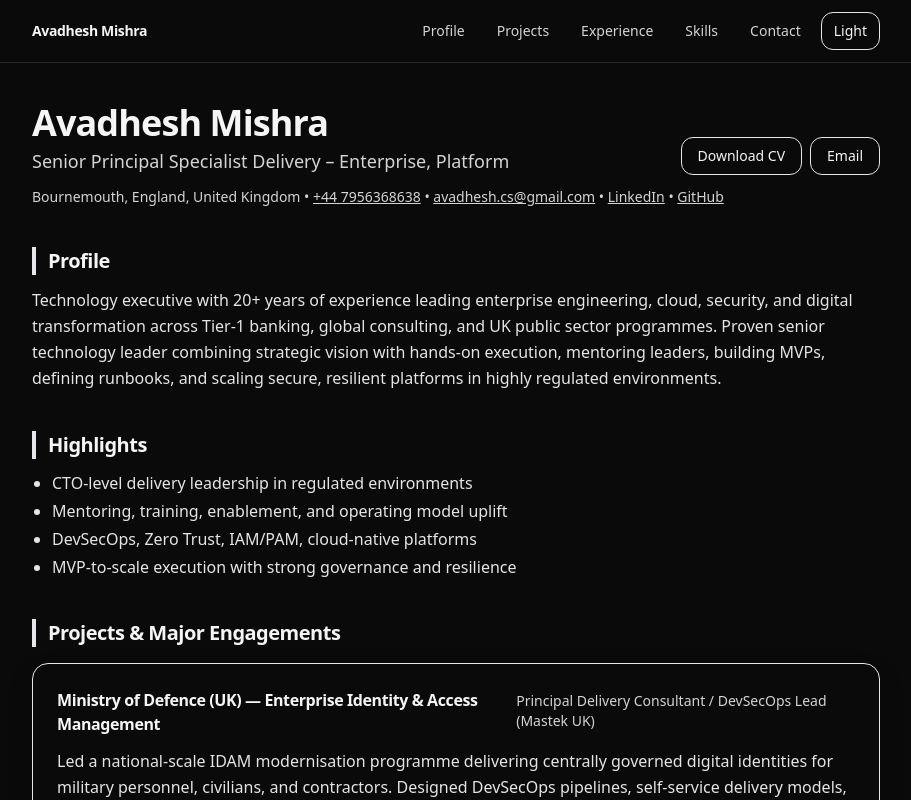
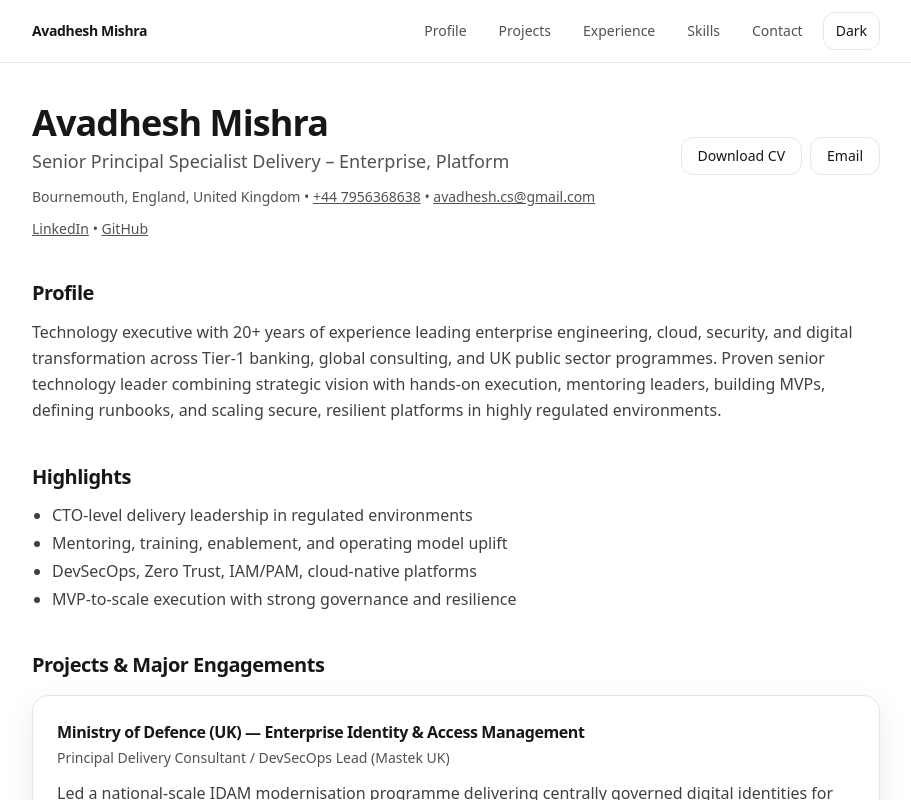
Before and after one commit to avi202020/avadheshmishra-portfolio, a Next.js app: page / in a window 1280 px wide. Shown: the top 800 px of the page, without its empty margins (184-1095 px from the left). Built offline with nearby package versions, Linux system fonts and the light colour scheme.

Commit message:
Add files via upload

```diff
--- a/src/components/Badge.tsx
+++ b/src/components/Badge.tsx
@@ -1,6 +1,6 @@
 export function Badge({ children }: { children: React.ReactNode }) {
   return (
-    <span className="inline-flex items-center rounded-full border px-3 py-1 text-sm text-neutral-700 dark:text-neutral-200">
+    <span className="inline-flex items-center rounded-full border bg-white px-3 py-1 text-sm text-neutral-700 dark:bg-neutral-950 dark:text-neutral-200">
       {children}
     </span>
   );
--- a/src/components/Header.tsx
+++ b/src/components/Header.tsx
@@ -29,7 +29,7 @@ export function Header() {
         </div>
       </div>
 
-<p className="text-sm text-neutral-600 dark:text-neutral-300 print:hidden">
+      <p className="text-sm text-neutral-600 dark:text-neutral-300">
         {resume.location} •{" "}
         <a className="underline" href={`tel:${resume.phone}`}>
           {resume.phone}
@@ -37,27 +37,18 @@ export function Header() {
         •{" "}
         <a className="underline" href={`mailto:${resume.email}`}>
           {resume.email}
-  </a>{" "}
-  •{" "}
-  <a
-    className="underline"
-    href={resume.linkedin}
-    target="_blank"
-    rel="noreferrer"
-  >
+        </a>
+      </p>
+
+      <p className="text-sm text-neutral-600 dark:text-neutral-300 print:hidden">
+        <a className="underline" href={resume.linkedin} target="_blank" rel="noreferrer">
           LinkedIn
         </a>{" "}
         •{" "}
-  <a
-    className="underline"
-    href={resume.github}
-    target="_blank"
-    rel="noreferrer"
-  >
+        <a className="underline" href={resume.github} target="_blank" rel="noreferrer">
           GitHub
         </a>
       </p>
-
     </header>
   );
 }
--- a/src/components/Navbar.tsx
+++ b/src/components/Navbar.tsx
@@ -10,19 +10,18 @@ const links = [
 
 export function Navbar() {
   return (
-    <div className="sticky top-0 z-50 border-b border-neutral-800 bg-neutral-950/80 backdrop-blur print:hidden">
+    <div className="sticky top-0 z-50 border-b bg-white/80 backdrop-blur dark:bg-neutral-950/80 print:hidden">
       <nav className="mx-auto flex max-w-4xl items-center justify-between px-6 py-3">
         <a href="#top" className="text-sm font-semibold tracking-tight">
           Avadhesh Mishra
         </a>
-
         <div className="flex items-center gap-2">
           <div className="hidden gap-2 sm:flex">
             {links.map((l) => (
               <a
                 key={l.href}
                 href={l.href}
-                className="rounded-xl px-3 py-2 text-sm text-neutral-300 hover:bg-neutral-900 hover:text-white"
+                className="rounded-xl px-3 py-2 text-sm text-neutral-600 hover:bg-neutral-50 hover:text-neutral-900 dark:text-neutral-300 dark:hover:bg-neutral-900 dark:hover:text-white"
               >
                 {l.label}
               </a>
--- a/src/components/ProjectCards.tsx
+++ b/src/components/ProjectCards.tsx
@@ -3,23 +3,17 @@ import { Badge } from "@/components/Badge";
 
 export function ProjectCards() {
   return (
-    <div className="mt-4 space-y-6">
+    <div className="mt-4 grid gap-6">
       {resume.projects.map((p) => (
         <article
           key={p.title}
           className="rounded-2xl border bg-white p-6 shadow-soft dark:bg-neutral-950"
         >
-          <div className="flex flex-col gap-1 sm:flex-row sm:items-baseline sm:justify-between">
-            <h3 className="text-base font-semibold">{p.title}</h3>
-            <span className="text-sm text-neutral-600 dark:text-neutral-300">
-              {p.role}
-            </span>
-          </div>
-
+          <h3 className="text-base font-semibold">{p.title}</h3>
+          <p className="mt-1 text-sm text-neutral-600 dark:text-neutral-300">{p.role}</p>
           <p className="mt-3 leading-relaxed text-neutral-700 dark:text-neutral-200">
             {p.description}
           </p>
-
           <div className="mt-4 flex flex-wrap gap-2">
             {p.focusAreas.map((f) => (
               <Badge key={f}>{f}</Badge>
--- a/src/components/Section.tsx
+++ b/src/components/Section.tsx
@@ -9,9 +9,7 @@ export function Section({
 }) {
   return (
     <section id={id} className="mt-10 scroll-mt-24">
-      <h2 className="border-l-4 border-blue-410 pl-3 text-xl font-semibold tracking-tight">
-        {title}
-      </h2>
+      <h2 className="text-xl font-semibold tracking-tight">{title}</h2>
       <div className="mt-3">{children}</div>
     </section>
   );
--- a/src/components/ThemeProvider.tsx
+++ b/src/components/ThemeProvider.tsx
@@ -5,11 +5,7 @@ import { ThemeProvider as NextThemesProvider } from "next-themes";
 
 export function ThemeProvider({ children }: { children: React.ReactNode }) {
   return (
-    <NextThemesProvider
-      attribute="class"
-      defaultTheme="dark"
-      enableSystem={false}
-    >
+    <NextThemesProvider attribute="class" defaultTheme="system" enableSystem>
       {children}
     </NextThemesProvider>
   );
```
Lines whose indentation alone changed are shown as unchanged.
